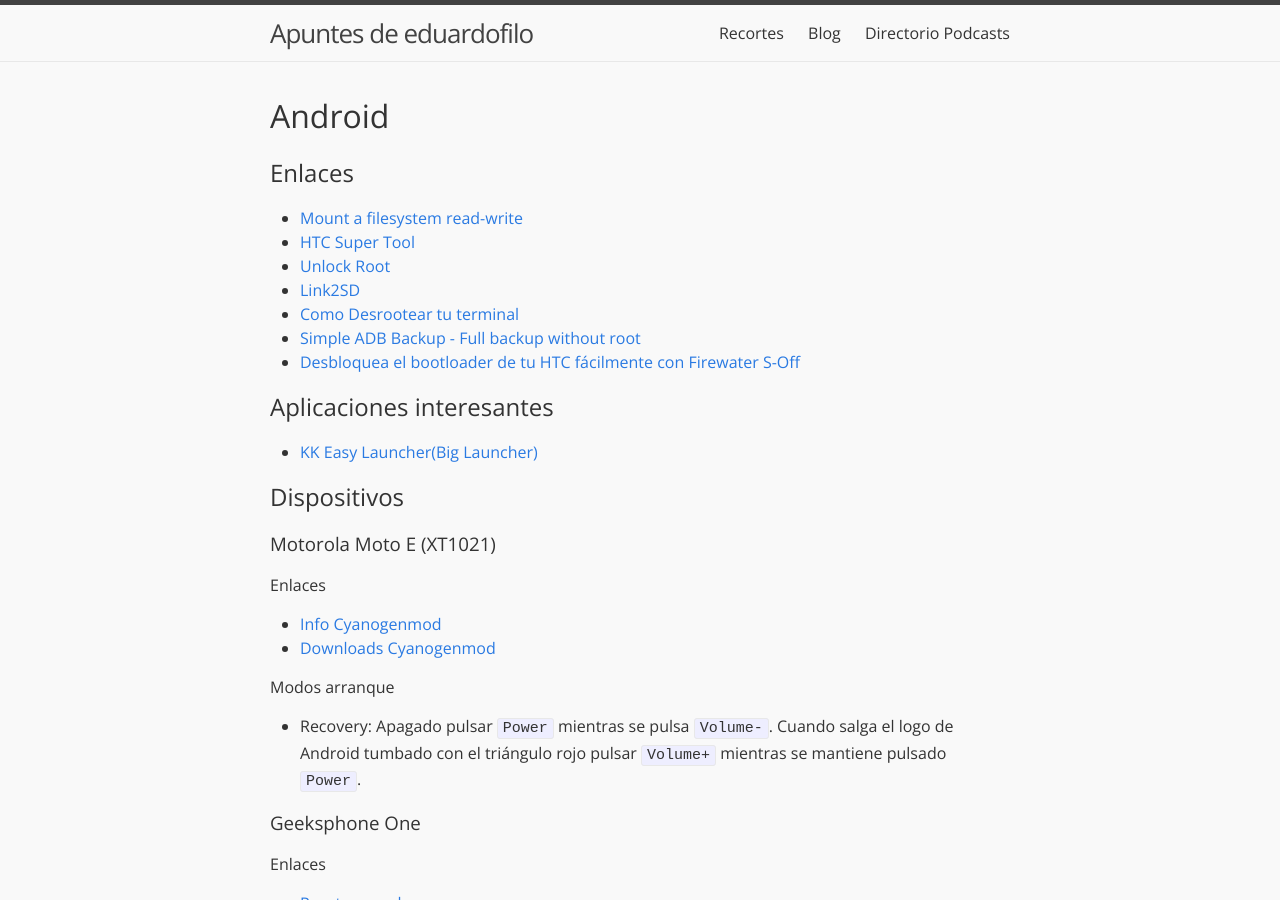
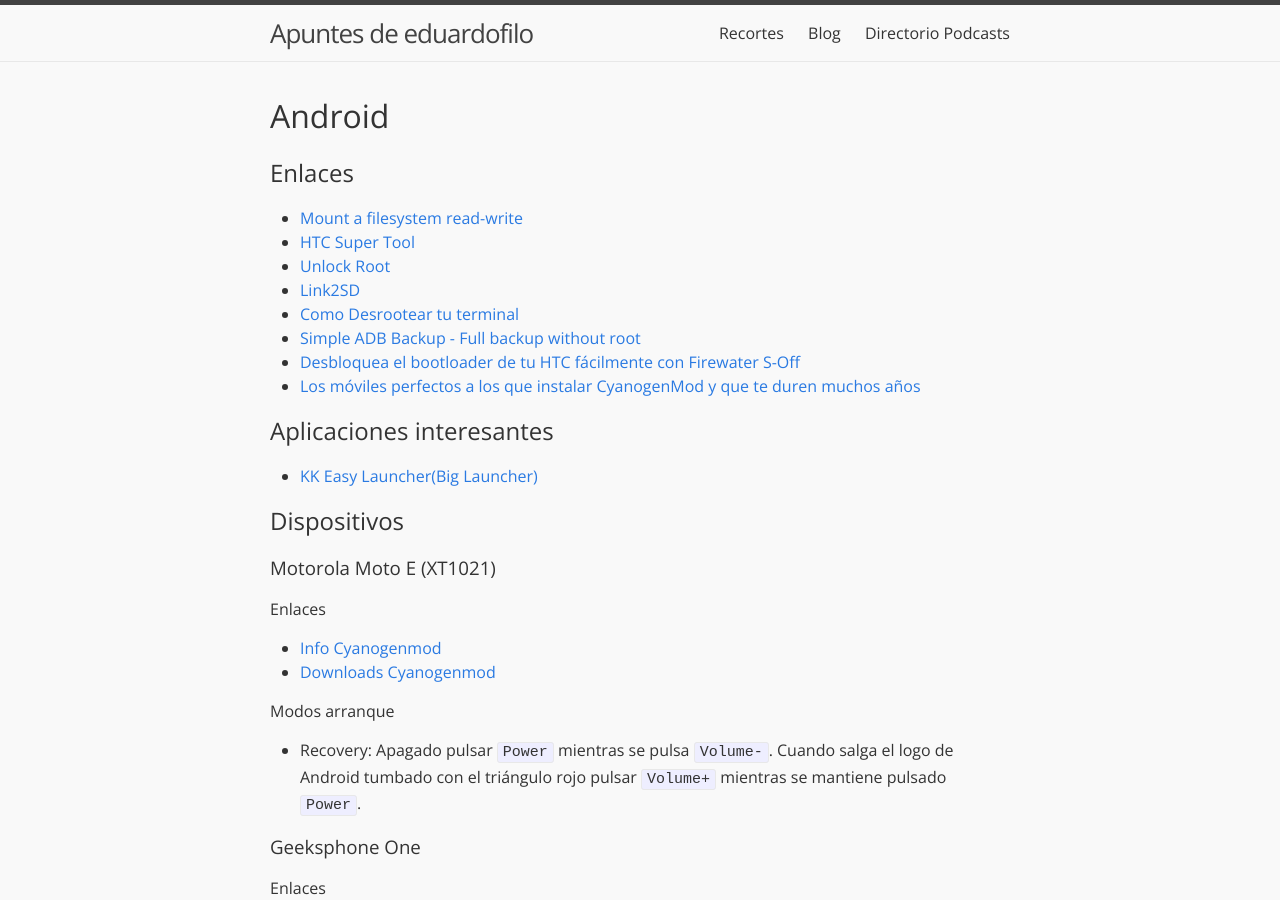
Before and after one commit to eduardofilo/eduardofilo.jekyll, a Jekyll site: the page built from sistemas/android_system.md, in a window 1280 px wide and 900 px high. Built offline with Jekyll 4.4.1, drawn with Linux system fonts in a browser that asks for light colours; our own code applies the rules of GitHub Pages for plain Markdown files.

Commit message:
Enlace sobre Android.

```diff
--- a/sistemas/android_system.md
+++ b/sistemas/android_system.md
@@ -14,6 +14,7 @@
 * [Como Desrootear tu terminal](http://4ndroid.com/como-desrootear-tu-telefono-androi/)
 * [Simple ADB Backup - Full backup without root](http://forum.xda-developers.com/showthread.php?p=36499906)
 * [Desbloquea el bootloader de tu HTC fácilmente con Firewater S-Off](http://www.elandroidelibre.com/2014/02/desbloquea-el-bootloader-de-tu-htc-facilmente-con-firewater-s-off.html)
+* [Los móviles perfectos a los que instalar CyanogenMod y que te duren muchos años](http://www.elandroidelibre.com/2016/11/telefonos-instalar-cyanogenmod.html)
 
 ## Aplicaciones interesantes
 
```
